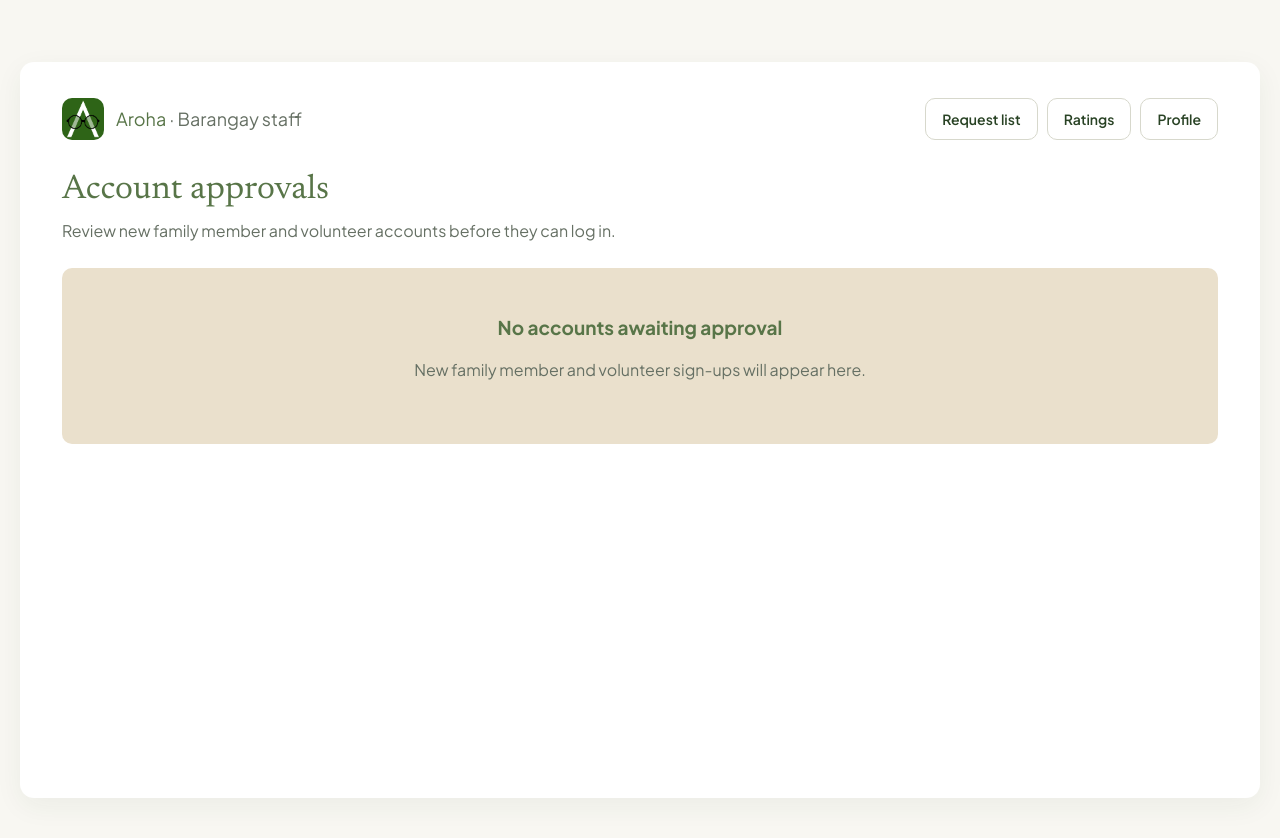
After one commit to JLxav/Aroha, a Django app: page /barangay/approvals/ in a window 1280 px wide. The commit adds this page. Shown: the top 838 px of the page. Run offline with Django 5.2, Linux system fonts and the light colour scheme; the visitor is signed in with stand-in values (Sample User, id 1); data comes from the database, SQL or seed files in the repository.

Commit message:
Feedback 1.0

```diff
--- a/aroha_app/models.py
+++ b/aroha_app/models.py
@@ -13,12 +13,13 @@ class User(AbstractUser):
         ADMIN = "admin", "Admin"
         STAFF = "staff", "Barangay Staff"
         VOLUNTEER = "volunteer", "Volunteer"
-        REQUESTER = "requester", "Family Member / Caregiver"
+        REQUESTER = "requester", "Family Member"
 
     # first_name and last_name already come from AbstractUser
     role = models.CharField(max_length=20, choices=Role.choices, default=Role.REQUESTER)
     phone_number = models.CharField(max_length=20, blank=True, validators=[phone_validator])
     is_approved = models.BooleanField(default=False)
+    is_rejected = models.BooleanField(default=False)
 
     def save(self, *args, **kwargs):
         if self.is_superuser:
@@ -83,6 +84,9 @@ class HelpRequest(models.Model):
         choices=Status.choices,
         default=Status.PENDING
     )
+    rejection_reason = models.TextField(blank=True)
+    volunteer_rating = models.PositiveSmallIntegerField(null=True, blank=True)
+    volunteer_feedback = models.TextField(blank=True)
     created_at = models.DateTimeField(auto_now_add=True)
     updated_at = models.DateTimeField(auto_now=True)
 
--- /dev/null
+++ b/aroha_app/templates/barangay/approvals.html
@@ -0,0 +1,44 @@
+{% extends "homepage.html" %}
+{% block title %}Account approvals - Aroha{% endblock %}
+{% block body_class %}site-page{% endblock %}
+{% block card_class %}wide{% endblock %}
+{% block content %}
+<header class="topbar">
+  <div class="brand"><span class="brand-mark">A</span><p class="brand-name">Aroha <span class="subtitle">· Barangay staff</span></p></div>
+  <nav class="nav" aria-label="Main navigation">
+    <a class="btn secondary" href="{% url 'barangay_request_list' %}">Request list</a>
+    <a class="btn secondary" href="{% url 'barangay_ratings' %}">Ratings</a>
+    <a class="btn secondary" href="{% url 'profile_preview' 'staff' %}">Profile</a>
+  </nav>
+</header>
+
+<section class="page-heading">
+  <div><h1>Account approvals</h1><p class="subtitle">Review new family member and volunteer accounts before they can log in.</p></div>
+</section>
+
+<section class="request-grid">
+  {% for pending_user in pending_users %}
+    <article class="request-card">
+      <div style="display:flex;align-items:flex-start;justify-content:space-between;gap:10px">
+        <h2>{{ pending_user.get_full_name|default:pending_user.username }}</h2>
+        <span class="status">{{ pending_user.get_role_display }}</span>
+      </div>
+      <p><strong>Username:</strong> {{ pending_user.username }}</p>
+      {% if pending_user.phone_number %}<p><strong>Contact:</strong> {{ pending_user.phone_number }}</p>{% endif %}
+      <div class="foot">
+        <span class="meta">Signed up {{ pending_user.date_joined|date:"M j, Y · g:i a" }}</span>
+        <div style="display:flex;gap:8px">
+          <form method="post" action="{% url 'barangay_approve_account' pending_user.pk %}" style="margin:0" onsubmit="return confirm('Approve this account?');">
+            {% csrf_token %}<button type="submit" class="btn small">Approve</button>
+          </form>
+          <form method="post" action="{% url 'barangay_reject_account' pending_user.pk %}" style="margin:0" onsubmit="return confirm('Reject this account? It will not be able to log in.');">
+            {% csrf_token %}<button type="submit" class="btn small" style="background:#994d40">Reject</button>
+          </form>
+        </div>
+      </div>
+    </article>
+  {% empty %}
+    <div class="empty-state"><h2>No accounts awaiting approval</h2><p>New family member and volunteer sign-ups will appear here.</p></div>
+  {% endfor %}
+</section>
+{% endblock %}
--- a/aroha_app/templates/barangay/request_detail.html
+++ b/aroha_app/templates/barangay/request_detail.html
@@ -30,6 +30,7 @@
     <span class="detail-label">Request details</span><p class="detail-value">{{ object.details|linebreaksbr }}</p>
     <span class="detail-label">Date requested</span><p class="detail-value">{{ object.created_at|date:"M j, Y · g:i a" }}</p>
     <span class="detail-label">Current status</span><p class="detail-value"><span class="status">{{ object.get_status_display }}</span></p>
+    {% if object.rejection_reason %}<span class="detail-label">Rejection reason</span><p class="detail-value">{{ object.rejection_reason|linebreaksbr }}</p>{% endif %}
 
     <!-- New Assigned Volunteer Block -->
     {% if object.assigned_volunteer %}
@@ -48,6 +49,9 @@
       <label for="{{ form.status.id_for_label }}">Update status</label>
       {{ form.status }}
       {{ form.status.errors }}
+      <label for="{{ form.rejection_reason.id_for_label }}" style="margin-top:16px">Reason for rejection (required when rejecting)</label>
+      {{ form.rejection_reason }}
+      {{ form.rejection_reason.errors }}
       <div class="form-actions" style="margin-top:20px;">
         <a class="btn secondary" href="{% url 'barangay_request_list' %}{% if admin_preview %}?from_admin=1{% endif %}">Cancel</a>
         <button type="submit" class="btn">Save Status</button>
--- a/aroha_app/templates/barangay/request_list.html
+++ b/aroha_app/templates/barangay/request_list.html
@@ -99,8 +99,10 @@
   <div class="brand"><span class="brand-mark">A</span><p class="brand-name">Aroha <span class="subtitle">· Barangay staff</span></p></div>
   <nav class="nav" aria-label="Main navigation">
     <a class="btn secondary" href="{% url 'barangay_request_list' %}">Request list</a>
+    <a class="btn secondary" href="{% url 'barangay_ratings' %}">Ratings</a>
+    <a class="btn secondary" href="{% url 'barangay_pending_accounts' %}">Approval</a>
     <a class="btn secondary" href="{% url 'profile_preview' 'staff' %}{% if admin_preview %}?from_admin=1{% endif %}">Profile</a>
-    {% if admin_preview %}<a class="btn secondary" href="{% url 'admin_dashboard' %}">Back to Admin Dashboard</a>{% else %}<a class="btn secondary" href="{% url 'login' %}">Exit</a>{% endif %}
+    {% if admin_preview %}<a class="btn secondary" href="{% url 'admin_dashboard' %}">Back to Admin Dashboard</a>{% else %}<form method="post" action="{% url 'logout' %}">{% csrf_token %}<button type="submit" class="btn secondary">Sign out</button></form>{% endif %}
   </nav>
 </header>
 
--- a/aroha_app/templates/profile_preview.html
+++ b/aroha_app/templates/profile_preview.html
@@ -7,7 +7,7 @@
   <div class="brand"><span class="brand-mark">A</span><p class="brand-name">Aroha <span class="subtitle">· {{ role_label }}</span></p></div>
   <nav class="nav" aria-label="Main navigation">
     <a class="btn secondary" href="{% if account_type == 'volunteer' %}{% url 'volunteer_list' %}{% elif account_type == 'family-member' %}{% url 'request_list' %}{% else %}{% url 'barangay_request_list' %}{% endif %}{% if admin_preview %}?from_admin=1{% endif %}">Dashboard</a>
-    {% if admin_preview %}<a class="btn secondary" href="{% url 'admin_dashboard' %}">Back to Admin Dashboard</a>{% else %}<a class="btn" href="{% url 'login' %}">Sign out</a>{% endif %}
+    {% if admin_preview %}<a class="btn secondary" href="{% url 'admin_dashboard' %}">Back to Admin Dashboard</a>{% endif %}
   </nav>
 </header>
 <div class="form-panel">
--- a/aroha_app/templates/volunteer/request_detail.html
+++ b/aroha_app/templates/volunteer/request_detail.html
@@ -39,7 +39,7 @@
       </form>
     {% elif object.status == 'in_progress' %}
       <div class="message">
-        This request has been accepted and is currently in progress. Once you have finished assisting, a Barangay Staff member will officially mark this as completed.
+        This request has been accepted and is currently in progress. After the assistance is finished, the family member or Barangay Staff can mark it as completed.
       </div>
     {% if object.assigned_volunteer == request.user %}
         <form action="{% url 'volunteer_unclaim_request' object.pk %}" method="POST" style="max-width:360px;">
--- a/aroha_app/templates/volunteer/request_list.html
+++ b/aroha_app/templates/volunteer/request_list.html
@@ -99,8 +99,9 @@
   <div class="brand"><span class="brand-mark">A</span><p class="brand-name">Aroha <span class="subtitle">· Volunteer</span></p></div>
   <nav class="nav" aria-label="Main navigation">
     <a class="btn secondary" href="{% url 'volunteer_list' %}">Request list</a>
+    <a class="btn secondary" href="{% url 'volunteer_history' %}">Request history</a>
     <a class="btn secondary" href="{% url 'profile_preview' 'volunteer' %}">Profile</a>
-    <a class="btn secondary" href="{% url 'login' %}">Exit</a>
+    <form method="post" action="{% url 'logout' %}">{% csrf_token %}<button type="submit" class="btn secondary">Sign out</button></form>
   </nav>
 </header>
 
--- a/aroha_app/views.py
+++ b/aroha_app/views.py
@@ -1,8 +1,10 @@
 from django.contrib import messages
 from django.contrib.auth.decorators import login_required
+from django.contrib.auth import get_user_model
+from django.db.models import Q
 from django.shortcuts import get_object_or_404, redirect, render
 
-from .forms import HelpRequestForm, SignUpForm
+from .forms import HelpRequestForm, SignUpForm, VolunteerFeedbackForm
 from .models import HelpRequest
 
 
@@ -67,6 +69,25 @@ def request_history(request):
 
 
 @login_required
+def submit_volunteer_feedback(request, pk):
+    help_request = get_object_or_404(
+        HelpRequest,
+        pk=pk,
+        requester=request.user,
+        status=HelpRequest.Status.COMPLETED,
+    )
+    if not help_request.assigned_volunteer:
+        messages.error(request, "This request has no assigned volunteer to evaluate.")
+        return redirect("request_history")
+    if request.method == "POST":
+        form = VolunteerFeedbackForm(request.POST, instance=help_request)
+        if form.is_valid():
+            form.save()
+            messages.success(request, "Your volunteer feedback has been saved.")
+    return redirect("request_history")
+
+
+@login_required
 def request_create(request):
     """Handles creating a new help request."""
     if request.method == "POST":
@@ -87,9 +108,9 @@ def request_edit(request, pk):
     """Handles editing an existing pending request."""
     help_request = get_object_or_404(HelpRequest, pk=pk, requester=request.user)
 
-    # Prevent editing requests that are already in progress, completed, or rejected
-    if help_request.status != HelpRequest.Status.PENDING:
-        messages.error(request, "You can only edit pending requests.")
+    # Completed and rejected requests are read-only.
+    if help_request.status not in [HelpRequest.Status.PENDING, HelpRequest.Status.IN_PROGRESS]:
+        messages.error(request, "You can only edit pending or in-progress requests.")
         return redirect("request_list")
 
     if request.method == "POST":
@@ -104,6 +125,40 @@ def request_edit(request, pk):
     return render(
         request, "requester/request_form.html", {"form": form, "object": help_request}
     )
+
+
+@login_required
+def request_delete(request, pk):
+    """Allow a family member to delete their own pending request."""
+    help_request = get_object_or_404(
+        HelpRequest,
+        pk=pk,
+        requester=request.user,
+        status__in=[HelpRequest.Status.PENDING, HelpRequest.Status.IN_PROGRESS],
+    )
+    if request.method == "POST":
+        help_request.delete()
+        messages.success(request, "Your request was deleted.")
+    return redirect("request_list")
+
+
+@login_required
+def request_mark_complete(request, pk):
+    """Let the family member confirm that an in-progress request is complete."""
+    help_request = get_object_or_404(
+        HelpRequest,
+        pk=pk,
+        requester=request.user,
+        status__in=[HelpRequest.Status.PENDING, HelpRequest.Status.IN_PROGRESS],
+    )
+    if request.method == "POST":
+        help_request.status = HelpRequest.Status.COMPLETED
+        help_request.save(update_fields=["status", "updated_at"])
+        if help_request.assigned_volunteer:
+            messages.success(request, "Request marked as completed. You can rate your volunteer in request history.")
+        else:
+            messages.success(request, "Request marked as completed.")
+    return redirect("request_list")
 
 @login_required
 def profile_preview(request, role="family-member"):
@@ -169,6 +224,96 @@ def barangay_request_list(request):
 
 
 @login_required
+def barangay_ratings(request):
+    """Show completed requests and volunteer ratings to barangay staff."""
+    if not (request.user.is_superuser or request.user.role in ["staff", "admin"]):
+        messages.error(request, "You do not have permission to view ratings.")
+        return redirect("dashboard_redirect")
+    User = get_user_model()
+    completed = HelpRequest.objects.filter(status=HelpRequest.Status.COMPLETED).select_related(
+        "requester", "assigned_volunteer"
+    )
+    account = request.GET.get("account", "")
+    if account.startswith("volunteer:"):
+        account_id = account.partition(":")[2]
+        if account_id.isdigit():
+            completed = completed.filter(assigned_volunteer_id=int(account_id))
+        else:
+            account = ""
+    else:
+        account = ""
+
+    volunteer_ids = HelpRequest.objects.filter(
+        status=HelpRequest.Status.COMPLETED, assigned_volunteer__isnull=False
+    ).values_list("assigned_volunteer_id", flat=True).distinct()
+    volunteer_accounts = User.objects.filter(pk__in=volunteer_ids).order_by("first_name", "last_name", "username")
+
+    return render(request, "barangay/ratings.html", {
+        "requests": completed.order_by("-updated_at"),
+        "volunteer_accounts": volunteer_accounts,
+        "active_account": account,
+    })
+
+
+@login_required
+def barangay_pending_accounts(request):
+    """List family member and volunteer accounts awaiting approval."""
+    if not (request.user.is_superuser or request.user.role in ["staff", "admin"]):
+        messages.error(request, "You do not have permission to approve accounts.")
+        return redirect("dashboard_redirect")
+    User = get_user_model()
+    pending_users = User.objects.filter(
+        is_approved=False,
+        is_rejected=False,
+        role__in=["requester", "volunteer"],
+    ).order_by("date_joined")
+    return render(request, "barangay/approvals.html", {"pending_users": pending_users})
+
+
+@login_required
+def barangay_approve_account(request, pk):
+    """Approve a pending family member or volunteer account."""
+    if not (request.user.is_superuser or request.user.role in ["staff", "admin"]):
+        messages.error(request, "You do not have permission to approve accounts.")
+        return redirect("dashboard_redirect")
+    User = get_user_model()
+    pending_user = get_object_or_404(
+        User,
+        pk=pk,
+        is_approved=False,
+        is_rejected=False,
+        role__in=["requester", "volunteer"],
+    )
+    if request.method == "POST":
+        pending_user.is_approved = True
+        pending_user.save(update_fields=["is_approved"])
+        messages.success(request, f"{pending_user.get_full_name() or pending_user.username} has been approved.")
+    return redirect("barangay_pending_accounts")
+
+
+@login_required
+def barangay_reject_account(request, pk):
+    """Mark a pending family member or volunteer account as rejected."""
+    if not (request.user.is_superuser or request.user.role in ["staff", "admin"]):
+        messages.error(request, "You do not have permission to reject accounts.")
+        return redirect("dashboard_redirect")
+    User = get_user_model()
+    pending_user = get_object_or_404(
+        User,
+        pk=pk,
+        is_approved=False,
+        is_rejected=False,
+        role__in=["requester", "volunteer"],
+    )
+    if request.method == "POST":
+        account_name = pending_user.get_full_name() or pending_user.username
+        pending_user.is_rejected = True
+        pending_user.save(update_fields=["is_rejected"])
+        messages.success(request, f"{account_name}'s account has been rejected. The account record was kept.")
+    return redirect("barangay_pending_accounts")
+
+
+@login_required
 def barangay_request_detail(request, pk):
     """View details of a single request and update its status."""
     help_request = get_object_or_404(HelpRequest, pk=pk)
@@ -176,6 +321,8 @@ def barangay_request_detail(request, pk):
     if request.method == "POST":
         form = BarangayStatusForm(request.POST, instance=help_request)
         if form.is_valid():
+            if form.cleaned_data["status"] != HelpRequest.Status.REJECTED:
+                form.instance.rejection_reason = ""
             form.save()
             messages.success(request, "Request status updated successfully.")
             return redirect("barangay_request_list")
@@ -238,6 +385,16 @@ def volunteer_list(request):
 
 
 @login_required
+def volunteer_history(request):
+    """Show a volunteer's completed or rejected assignments without family feedback."""
+    requests = HelpRequest.objects.filter(
+        assigned_volunteer=request.user,
+        status__in=[HelpRequest.Status.COMPLETED, HelpRequest.Status.REJECTED],
+    ).select_related("requester").order_by("-updated_at")
+    return render(request, "volunteer/request_history.html", {"requests": requests})
+
+
+@login_required
 def volunteer_detail(request, pk):
     """Displays request details. Volunteers can only view, not freely update status."""
     help_request = get_object_or_404(HelpRequest, pk=pk)
--- a/config/urls.py
+++ b/config/urls.py
@@ -40,15 +40,23 @@ urlpatterns = [
     # Requester Views
     path("requests/", views.request_list, name="request_list"),
     path("requests/history/", views.request_history, name="request_history"),
+    path("requests/<int:pk>/feedback/", views.submit_volunteer_feedback, name="submit_volunteer_feedback"),
     path("requests/new/", views.request_create, name="request_create"),
     path("requests/<int:pk>/edit/", views.request_edit, name="request_edit"),
+    path("requests/<int:pk>/delete/", views.request_delete, name="request_delete"),
+    path("requests/<int:pk>/complete/", views.request_mark_complete, name="request_mark_complete"),
 
     # Barangay Staff Views
     path("barangay/requests/", views.barangay_request_list, name="barangay_request_list"),
+    path("barangay/ratings/", views.barangay_ratings, name="barangay_ratings"),
+    path("barangay/approvals/", views.barangay_pending_accounts, name="barangay_pending_accounts"),
+    path("barangay/approvals/<int:pk>/approve/", views.barangay_approve_account, name="barangay_approve_account"),
+    path("barangay/approvals/<int:pk>/reject/", views.barangay_reject_account, name="barangay_reject_account"),
     path("barangay/requests/<int:pk>/", views.barangay_request_detail, name="barangay_request_detail"),
 
     # Volunteer Views
     path("volunteer/", views.volunteer_list, name="volunteer_list"),
+    path("volunteer/history/", views.volunteer_history, name="volunteer_history"),
     path("volunteer/<int:pk>/", views.volunteer_detail, name="volunteer_detail"),
     path("volunteer/<int:pk>/claim/", views.volunteer_claim_request, name="volunteer_claim_request"),
     path("volunteer/<int:pk>/unclaim/", views.volunteer_unclaim_request, name="volunteer_unclaim_request"),
```
Also changed, not shown: aroha_app/forms.py (+38 -1 lines), aroha_app/templates/barangay/ratings.html (added, +58 -0 lines), aroha_app/templates/registration/signup.html (+13 -0 lines), aroha_app/templates/requester/request_form.html (+16 -2 lines), aroha_app/templates/requester/request_history.html (+15 -1 lines), aroha_app/templates/requester/request_list.html (+12 -2 lines), aroha_app/templates/volunteer/request_history.html (added, +38 -0 lines), aroha_app/migrations/0003_helprequest_feedback_and_rejection_reason.py (added), aroha_app/migrations/0004_user_is_rejected.py (added).
